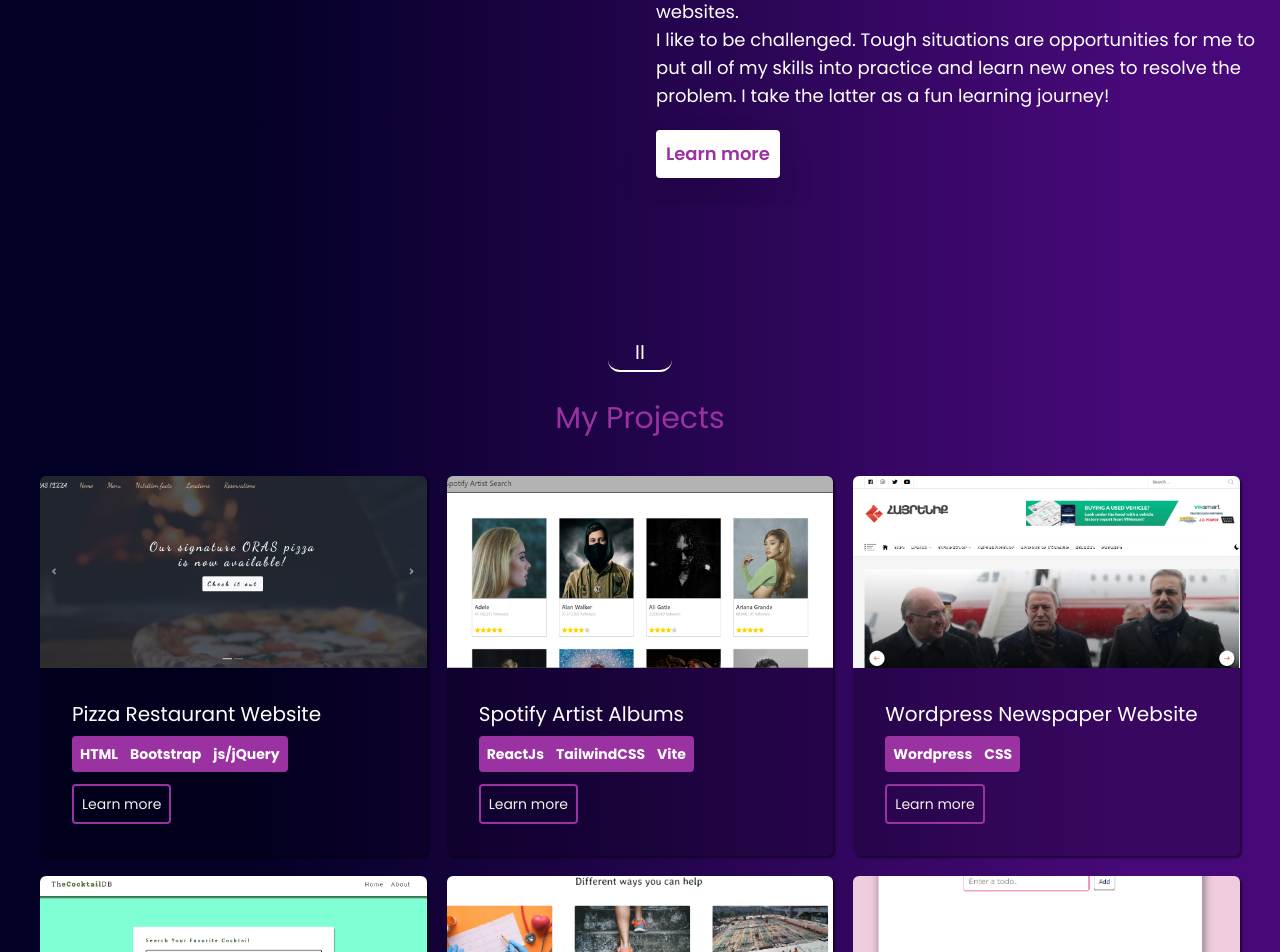
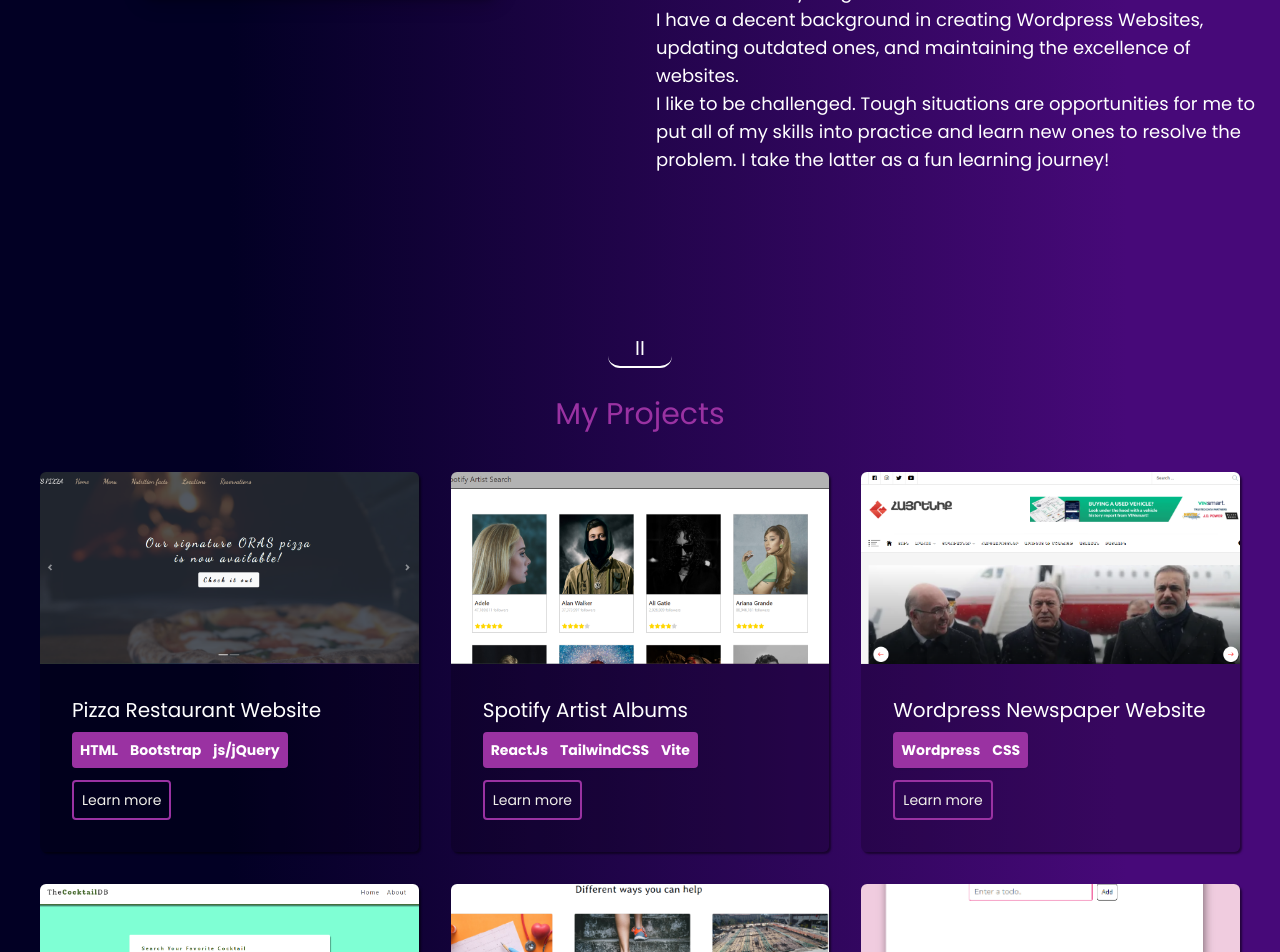
Before and after one commit to Varantt/Portfolio-website, a React (Vite) app: page / in a window 1280 px wide. Shown: the part 1400-2352 px from the top of the page. Built offline with nearby package versions, Linux system fonts and the light colour scheme.

Commit message:
UI/UX fixes

```diff
--- a/src/components/About.jsx
+++ b/src/components/About.jsx
@@ -10,7 +10,7 @@
   return (
     <section
       id="about"
-      className={` mt-16`}
+      className={` md:mt-32`}
     >
       <div className="container  flex flex-col  lg:flex-row  items-center mb-16 md:mb-32  overflow-x-hidden">
         {/* item-1 */}
@@ -57,9 +57,7 @@
               to put all of my skills into practice and learn new ones to
               resolve the problem. I take the latter as a fun learning journey!
             </p>
-            <button className="p-2 bg-white hover:bg-transparent text-darkViolet hover:text-white font-semibold transition-all duration-150 rounded shadow-2xl border-white mt-5 border-2">
-              <Link to="/about">Learn more</Link>
-            </button>
+
           </div>
 
           <div className="text-base box-border text-offWhite "></div>
--- a/src/components/Contact.jsx
+++ b/src/components/Contact.jsx
@@ -35,9 +35,9 @@
   return (
     <section
       id="contact"
-      className={`${isVisible ? "contact-animation " : ""}`}
+      className={`${isVisible ? "contact-animation " : ""} md:mt-32`}
     >
-      <div className="flex flex-col contact md:flex-row justify-center items-center text-white w-full mt-12 md:mt-32  rounded-tl-full  ">
+      <div className="flex flex-col contact md:flex-row justify-center items-center text-white w-full    rounded-tl-full  ">
         {/* item 1 */}
 
         <div className="flex-col space-y-4 md:w-1/3 md:-ml-4">
--- a/src/components/Portfolio.jsx
+++ b/src/components/Portfolio.jsx
@@ -9,9 +9,9 @@
   return (
     <section
       id="portfolio"
-      className={`portfolio-section ${isVisible ? "" : ""}`}
+      className={`portfolio-section ${isVisible ? "" : ""} md:mt-32`}
     >
-      <div className="flex flex-row justify-center mt-16 md:mt-24 mb-7">
+      <div className="flex flex-row justify-center mb-7">
         <span className="flex flex-row  text-xl border-b-2 border-white justify-center text-white w-16 rounded-xl p-1">
           II
         </span>
@@ -20,7 +20,7 @@
         My Projects
       </div>
       <div className="flex flex-col md:flex-row items-center justify-center p-10  ">
-        <div className="grid grid-cols-1 md:grid-cols-2 lg:grid-cols-3  gap-5  text-white  ">
+        <div className="grid grid-cols-1 md:grid-cols-2 lg:grid-cols-3  gap-8  text-white  ">
           {projects.map((project, index) => {
             return <ProjectItem key={index} isVisible = {isVisible} {...project} index = {index} />;
           })}
--- a/src/components/Skills.jsx
+++ b/src/components/Skills.jsx
@@ -6,7 +6,7 @@
   let isVisible = useScroll("#skills");
 
   return (
-    <section id="skills" className = {` ${isVisible ? "in-view" : "" }  `}>
+    <section id="skills" className = {` ${isVisible ? "in-view" : "" } mt-32 `}>
       <div className="text-3xl md:text-4xl text-darkViolet text-center shadow-inner mb-3 md:mb-8 ">
         Skills
       </div>
--- a/src/components/WorkExperience.jsx
+++ b/src/components/WorkExperience.jsx
@@ -9,7 +9,7 @@
   return (
     <section
       id="workExperience"
-      className={`${isVisible ? "contact-animation" : ""}   mt-8 mb-8 md:mt-32`}
+      className={`${isVisible ? "contact-animation" : ""}   md:mt-32 mb-8 `}
     >
       <div className="  flex-col md:flex  justify-center items-center">
         <div className="text-3xl md:text-4xl mb-6 text-darkViolet pr-10 text-center md:text-justify">
--- a/src/index.css
+++ b/src/index.css
@@ -202,8 +202,7 @@
 .skill:hover {
   background: transparent !important;
   color: #9a32a2;
-  border-left: 1px solid white;
-  border-right: 1px solid white;
+  box-shadow: 0 4px 10px rgba(0, 0, 0, 0.7);
 }
 
 .box-shadow {
```
